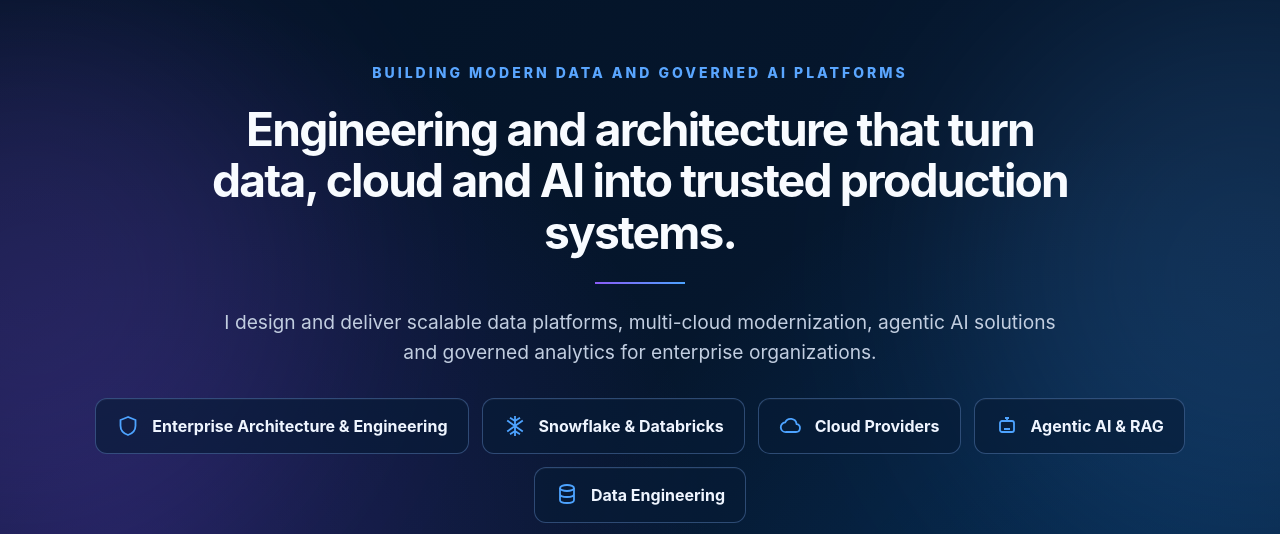
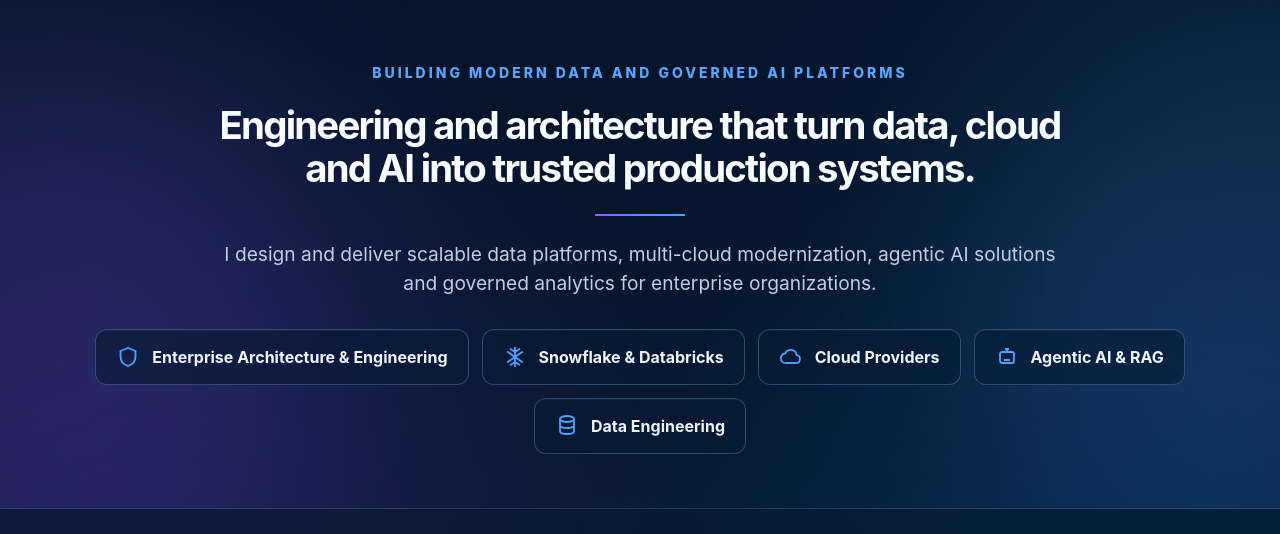
Before and after one commit to surimukk/surendramukkamalla, a plain HTML site: page index.html in a window 1280 px wide. Shown: the part 99-633 px from the top of the page. Drawn offline with Linux system fonts and the light colour scheme.

Commit message:
Update index.html

```diff
--- a/index.html
+++ b/index.html
@@ -162,7 +162,7 @@
     .hero h2 {
       max-width: 900px;
       margin: 0 auto;
-      font-size: clamp(32px, 3.6vw, 52px);
+      font-size: clamp(28px, 3.0vw, 44px);
       line-height: 1.12;
       letter-spacing: -1.8px;
     }
```
